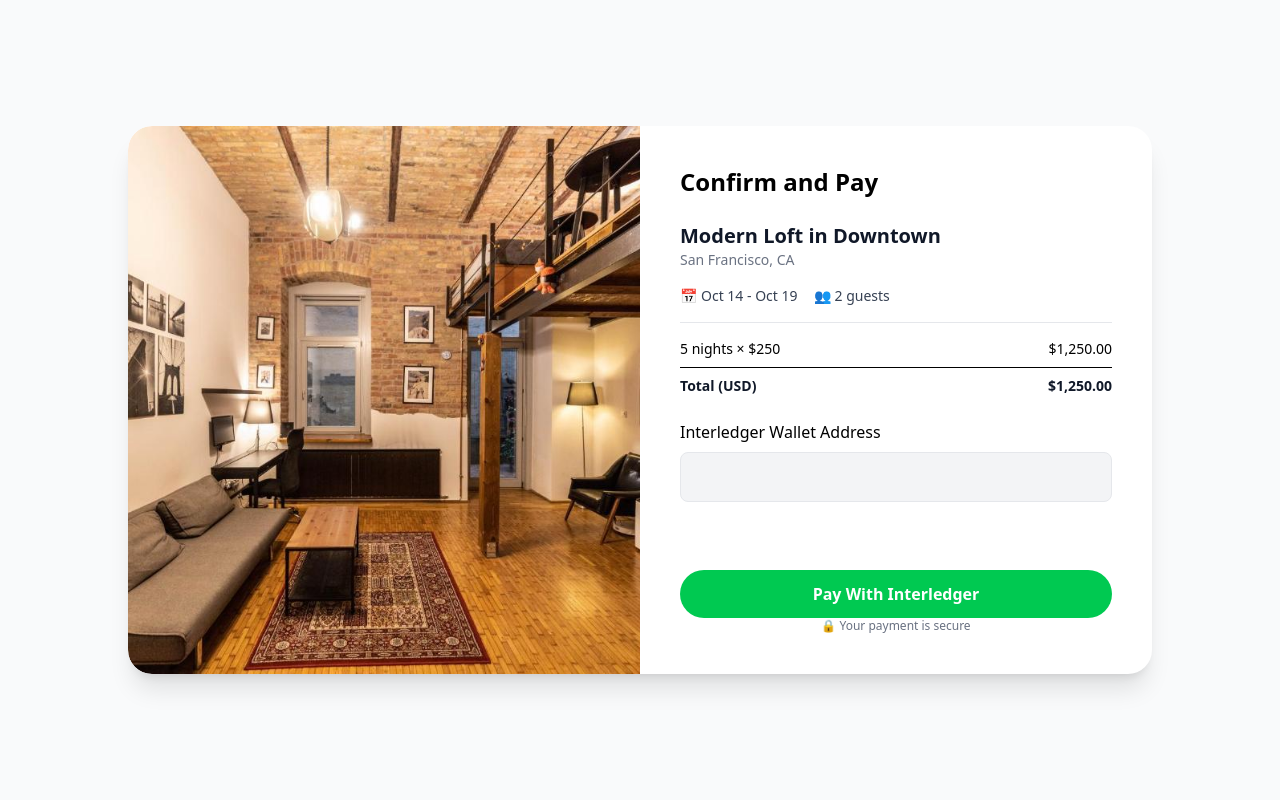
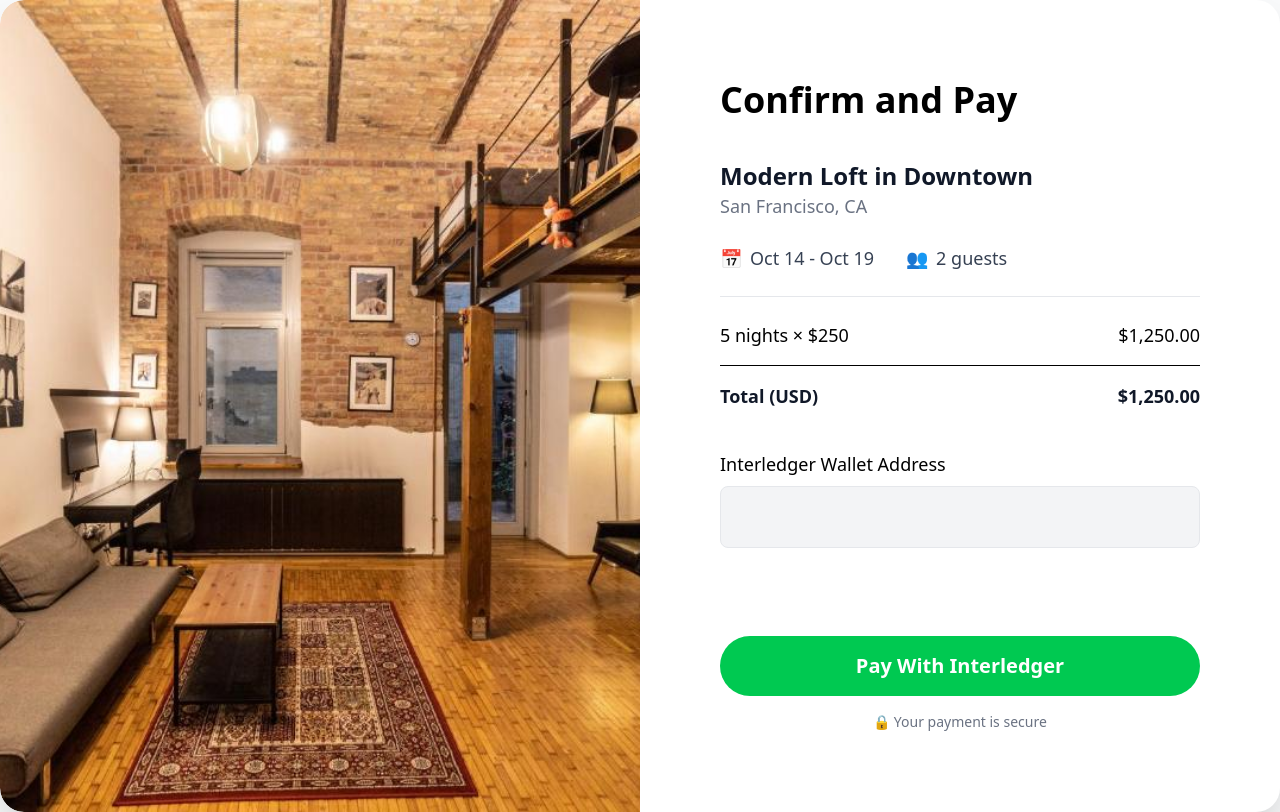
Before and after one commit to Kalebtron1/OpenStay, a React (Vite) app in the folder frontend/openstay/: page /checkout in a window 1280 px wide. Built offline with nearby package versions, Linux system fonts and the light colour scheme.

Commit message:
Stop the image from shifting when the error shows

```diff
--- a/frontend/openstay/src/pages/Checkout.jsx
+++ b/frontend/openstay/src/pages/Checkout.jsx
@@ -16,37 +16,37 @@ export default function Checkout() {
 
   return (
     <div className="min-h-screen bg-gray-50 flex items-center justify-center relative overflow-hidden">
-      <div className="w-full max-w-5xl bg-white rounded-3xl shadow-xl overflow-hidden grid grid-cols-1 md:grid-cols-2">
-        <div className="relative">
+      <div className="w-full max-w-7xl min-h-[800px] bg-white rounded-3xl shadow-2xl overflow-hidden grid grid-cols-1 md:grid-cols-2">
+        <div className="relative min-h-[700px]">
           <img
             src={propertyImage}
             alt="Modern Loft"
             className="w-full h-full object-cover md:rounded-l-3xl"
           />
         </div>
-        <div className="p-6 md:p-10 flex flex-col justify-between">
-          <h2 className="text-2xl font-semibold mb-6">Confirm and Pay</h2>
-          <div className="mb-6">
-            <h3 className="font-semibold text-gray-900 text-xl">
+        <div className="p-12 md:p-20 flex flex-col justify-between">
+          <h2 className="text-4xl font-semibold mb-10">Confirm and Pay</h2>
+          <div className="mb-10">
+            <h3 className="font-semibold text-gray-900 text-2xl">
               Modern Loft in Downtown
             </h3>
-            <p className="text-gray-500 text-sm mb-4">San Francisco, CA</p>
-            <div className="flex items-center space-x-4 text-sm text-gray-700 mb-4">
-              <div className="flex items-center space-x-1">
+            <p className="text-gray-500 text-lg mb-6">San Francisco, CA</p>
+            <div className="flex items-center space-x-8 text-lg text-gray-700 mb-6">
+              <div className="flex items-center space-x-2">
                 <span>📅</span>
                 <span>Oct 14 - Oct 19</span>
               </div>
-              <div className="flex items-center space-x-1">
+              <div className="flex items-center space-x-2">
                 <span>👥</span>
                 <span>2 guests</span>
               </div>
             </div>
-            <div className="border-t border-gray-200 pt-4 space-y-2 text-sm">
+            <div className="border-t border-gray-200 pt-6 space-y-4 text-lg">
               <div className="flex justify-between">
                 <span>5 nights × $250</span>
                 <span>$1,250.00</span>
               </div>
-              <hr className="my-2" />
+              <hr className="my-4" />
               <div className="flex justify-between font-semibold text-gray-900">
                 <span>Total (USD)</span>
                 <span>$1,250.00</span>
@@ -54,31 +54,31 @@ export default function Checkout() {
             </div>
           </div>
           <form onSubmit={handleSubmit}>
-            <div className="mb-6">
-              <div className="space-y-3 mb-3">
-                <label htmlFor="walletAddress">
+            <div className="mb-10">
+              <div className="space-y-4 mb-4">
+                <label htmlFor="walletAddress" className="text-lg">
                   Interledger Wallet Address
                 </label>
                 <input
                   type="text"
                   id="walletAddress"
                   name="walletAddress"
-                  className="w-full mt-2 px-4 py-3 rounded-lg border border-gray-200 bg-gray-100 text-gray-800 placeholder-gray-400 focus:outline-none focus:ring-2 focus:ring-green-500 focus:border-green-500 transition duration-200"
+                  className="w-full mt-2 px-6 py-4 rounded-lg border border-gray-200 bg-gray-100 text-gray-800 placeholder-gray-400 focus:outline-none focus:ring-2 focus:ring-green-500 focus:border-green-500 transition duration-200 text-lg"
                 />
               </div>
               <div style={{minHeight: "1.5em"}}>
                 {error ? (
-                  <p className="text-sm text-red-600 font-medium">{error}</p>
+                  <p className="text-lg text-red-600 font-medium">{error}</p>
                 ) : null}
               </div>
             </div>
             <button
               type="submit"
-              className="hover:cursor-pointer w-full mt-2 bg-green-500 text-white py-3 rounded-full font-semibold hover:bg-green-600"
+              className="hover:cursor-pointer w-full mt-2 bg-green-500 text-white py-4 rounded-full font-semibold text-xl hover:bg-green-600"
             >
               Pay With Interledger
             </button>
-            <p className="text-xs text-gray-500 text-center">
+            <p className="text-sm text-gray-500 text-center mt-4">
               🔒 Your payment is secure
             </p>
           </form>
```
